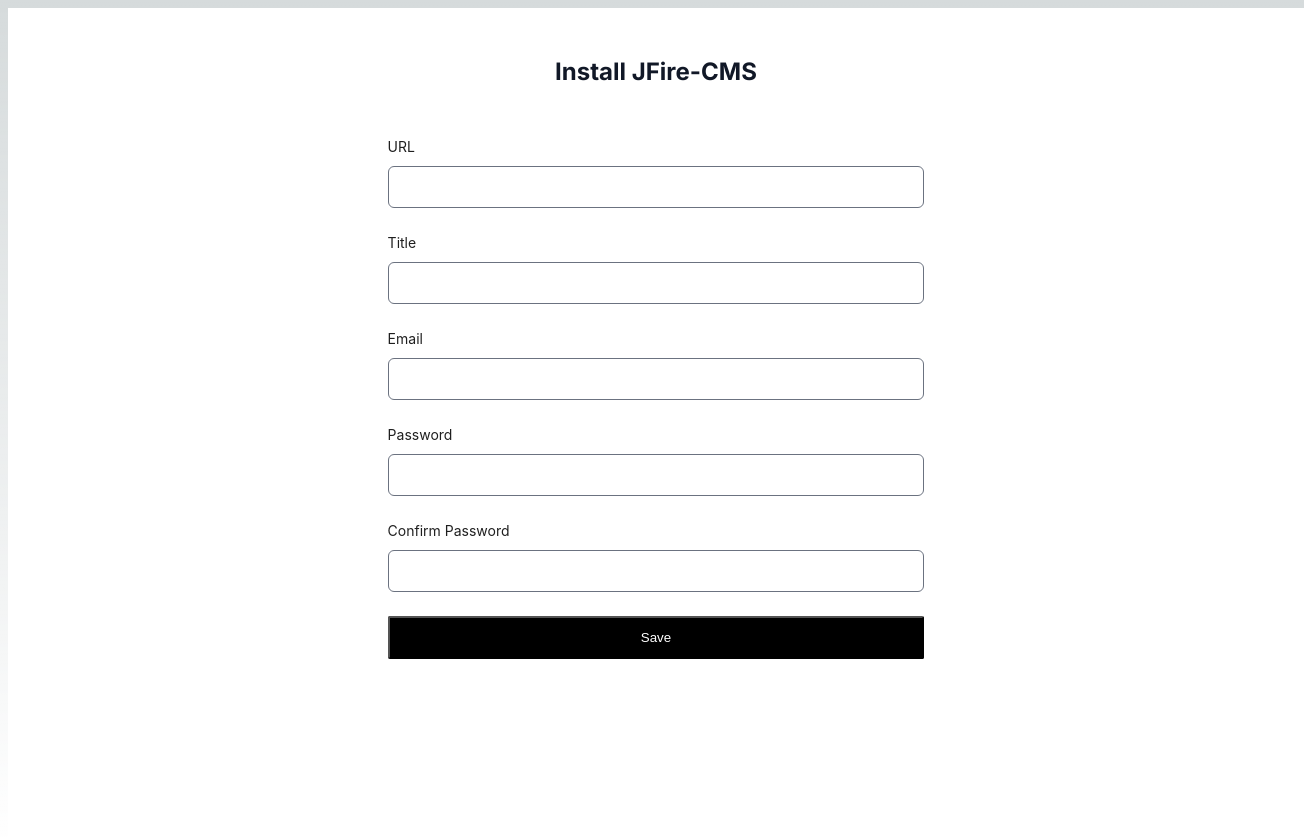
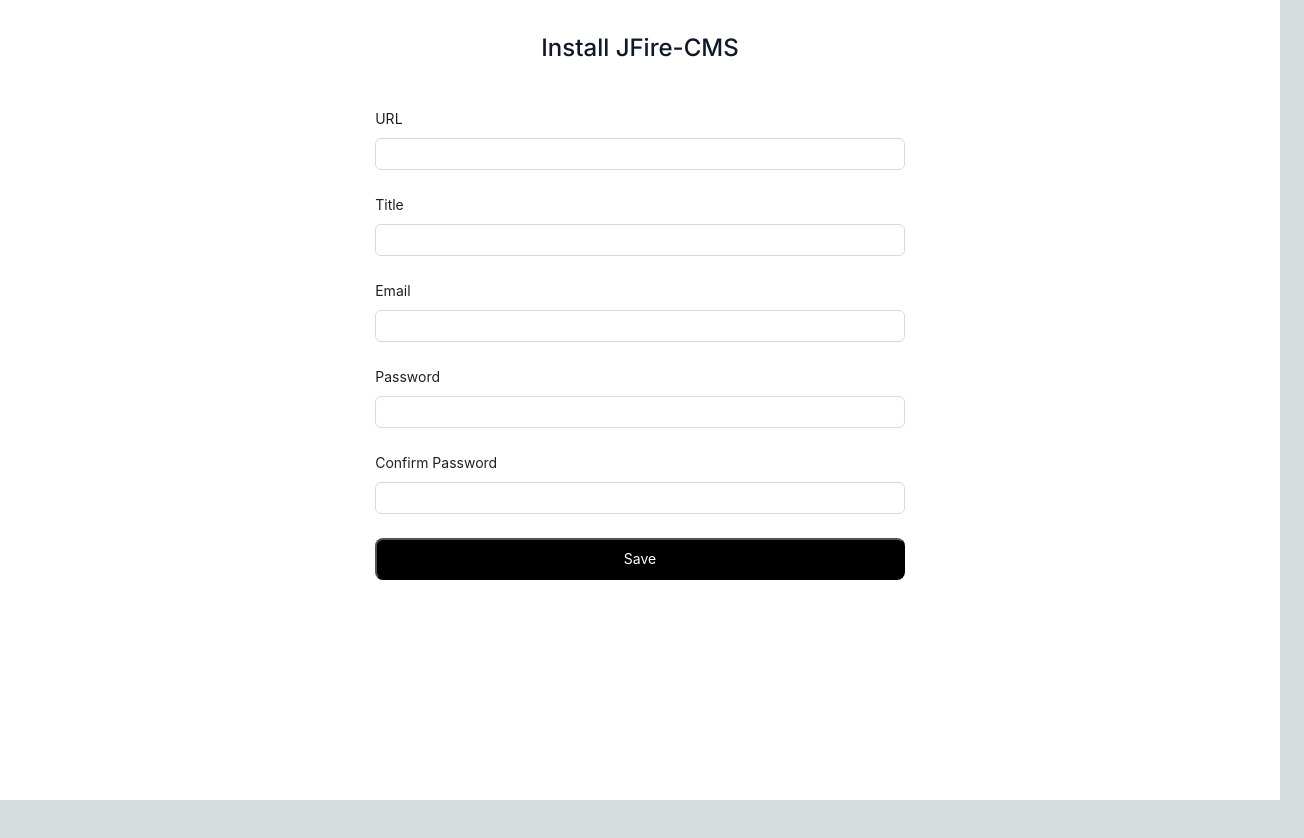
Before and after one commit to tdhungit/jfire-cms-nextjs-firebase, a Next.js app: page /install in a window 1280 px wide. Shown: the top 838 px of the page, 1304 px wide, since content can reach past the window. After the commit the page ends 800 px from the top, so only its background shows below. Built offline with nearby package versions, Linux system fonts and the light colour scheme.

Commit message:
fixed type

```diff
--- a/package.json
+++ b/package.json
@@ -34,8 +34,5 @@
 		"ts-md5": "^1.3.1",
 		"typescript": "5.1.6",
 		"uuid": "^9.0.0"
-	},
-	"devDependencies": {
-		"@tailwindcss/forms": "^0.5.4"
 	}
 }
--- a/src/app/admin/articles/form/page.tsx
+++ b/src/app/admin/articles/form/page.tsx
@@ -111,7 +111,7 @@ export default function ArticleFormPage() {
 					<Input />
 				</Form.Item>
 				<div className="mb-4 -mt-4">
-					<Button type="primary" onClick={() => setChooseThumbnail(true)}>
+					<Button type="primary" onClick={() => setChooseThumbnail(true)} className="bg-blue-400">
 						Choose
 					</Button>
 				</div>
@@ -119,7 +119,7 @@ export default function ArticleFormPage() {
 					<Input />
 				</Form.Item>
 				<div className="mb-4 -mt-4">
-					<Button type="primary" onClick={() => setChoosePhoto(true)}>
+					<Button type="primary" onClick={() => setChoosePhoto(true)} className="bg-blue-400">
 						Choose
 					</Button>
 				</div>
@@ -161,7 +161,7 @@ export default function ArticleFormPage() {
 					/>
 				</Form.Item>
 				<Form.Item>
-					<Button type="primary" htmlType="submit">
+					<Button type="primary" htmlType="submit" className="bg-blue-500 w-full">
 						Save
 					</Button>
 				</Form.Item>
--- a/src/app/admin/categories/form/page.tsx
+++ b/src/app/admin/categories/form/page.tsx
@@ -1,7 +1,7 @@
 'use client';
 
 import { request } from '@/utils/request';
-import { Form, FormInstance, Input, message } from 'antd';
+import { Button, Form, FormInstance, Input, message } from 'antd';
 import { useRouter, useSearchParams } from 'next/navigation';
 import { useEffect, useRef, useState } from 'react';
 
@@ -77,9 +77,9 @@ export default function CategoryForm() {
 						<Input className="rounded-lg" />
 					</Form.Item>
 					<Form.Item>
-						<button className="rounded-lg bg-black text-white p-3 hover:bg-blue-950" type="submit">
+						<Button className="w-full bg-blue-500" htmlType="submit" type="primary">
 							Save
-						</button>
+						</Button>
 					</Form.Item>
 				</Form>
 			</div>
--- a/src/app/admin/pages/form/page.tsx
+++ b/src/app/admin/pages/form/page.tsx
@@ -2,7 +2,7 @@
 
 import { request } from '@/utils/request';
 import CodeEditor from '@uiw/react-textarea-code-editor';
-import { Checkbox, Form, FormInstance, Input, message } from 'antd';
+import { Button, Checkbox, Form, FormInstance, Input, message } from 'antd';
 import { useRouter, useSearchParams } from 'next/navigation';
 import { useEffect, useRef, useState } from 'react';
 
@@ -109,9 +109,9 @@ export default function PageForm() {
 						/>
 					</Form.Item>
 					<Form.Item>
-						<button className="rounded-lg bg-black text-white p-3 hover:bg-blue-950" type="submit">
+						<Button className="bg-blue-500 w-full" htmlType="submit" type="primary">
 							Save
-						</button>
+						</Button>
 					</Form.Item>
 				</Form>
 			</div>
--- a/src/app/admin/settings/page.tsx
+++ b/src/app/admin/settings/page.tsx
@@ -2,7 +2,7 @@
 
 import { request } from '@/utils/request';
 import { useRequest } from 'ahooks';
-import { Form, FormInstance, Input, message } from 'antd';
+import { Button, Form, FormInstance, Input, message } from 'antd';
 import { useEffect, useRef, useState } from 'react';
 
 export default function Settings() {
@@ -54,9 +54,9 @@ export default function Settings() {
 						<Input className="rounded-lg" />
 					</Form.Item>
 					<Form.Item>
-						<button className="rounded-lg bg-black text-white p-3 hover:bg-blue-950" type="submit">
+						<Button className="w-full bg-blue-500" htmlType="submit" type="primary">
 							Save
-						</button>
+						</Button>
 					</Form.Item>
 				</Form>
 			</div>
--- /dev/null
+++ b/src/app/blogs/page.tsx
@@ -0,0 +1,11 @@
+import { articleRepository } from '@/collections/Article';
+
+async function getBlogs(params: any) {
+	return await articleRepository.find();
+}
+
+export default async function Page() {
+	const blogs = await getBlogs({});
+
+	return <></>;
+}
--- a/src/app/globals.css
+++ b/src/app/globals.css
@@ -1,4 +1,16 @@
+@import 'antd/dist/reset.css';
+
 @tailwind base;
+
+@layer base {
+	[type='button'],
+	[type='reset'],
+	[type='submit'],
+	button {
+		background-color: revert;
+	}
+}
+
 @tailwind components;
 @tailwind utilities;
 
@@ -22,13 +34,6 @@ body {
 		rgb(var(--background-start-rgb));
 }
 
-button,
-[type='button'],
-[type='reset'],
-[type='submit'] {
-	background-color: none;
-}
-
 .ant-modal-wrap {
 	z-index: 1300 !important;
 }
--- a/src/app/install/page.tsx
+++ b/src/app/install/page.tsx
@@ -66,7 +66,7 @@ export default function Install() {
 						</Form.Item>
 						<Form.Item>
 							<button
-								className="w-full rounded-sm bg-black text-white p-3 hover:bg-blue-950"
+								className="w-full rounded-lg bg-black text-white p-2 hover:bg-blue-950"
 								type="submit"
 							>
 								Save
--- a/src/app/login/page.tsx
+++ b/src/app/login/page.tsx
@@ -44,7 +44,7 @@ export default function Login() {
 						</Form.Item>
 						<Form.Item>
 							<button
-								className="w-full rounded-sm bg-black text-white p-3 hover:bg-blue-950"
+								className="w-full rounded-lg bg-black text-white p-2 hover:bg-blue-950"
 								type="submit"
 							>
 								Login
--- a/tailwind.config.js
+++ b/tailwind.config.js
@@ -4,7 +4,9 @@ module.exports = {
 		'./src/pages/**/*.{js,ts,jsx,tsx,mdx}',
 		'./src/components/**/*.{js,ts,jsx,tsx,mdx}',
 		'./src/app/**/*.{js,ts,jsx,tsx,mdx}',
+		'./src/**/*.{js,jsx,ts,tsx}',
 	],
+	//darkMode: false,
 	theme: {
 		extend: {
 			backgroundImage: {
@@ -13,7 +15,7 @@ module.exports = {
 			},
 		},
 	},
-	plugins: [require('@tailwindcss/forms')],
+	plugins: [],
 	corePlugins: {
 		preflight: false,
 	},
```
Also changed, not shown: 1 other file (tests, documents, lock files or other folders).
